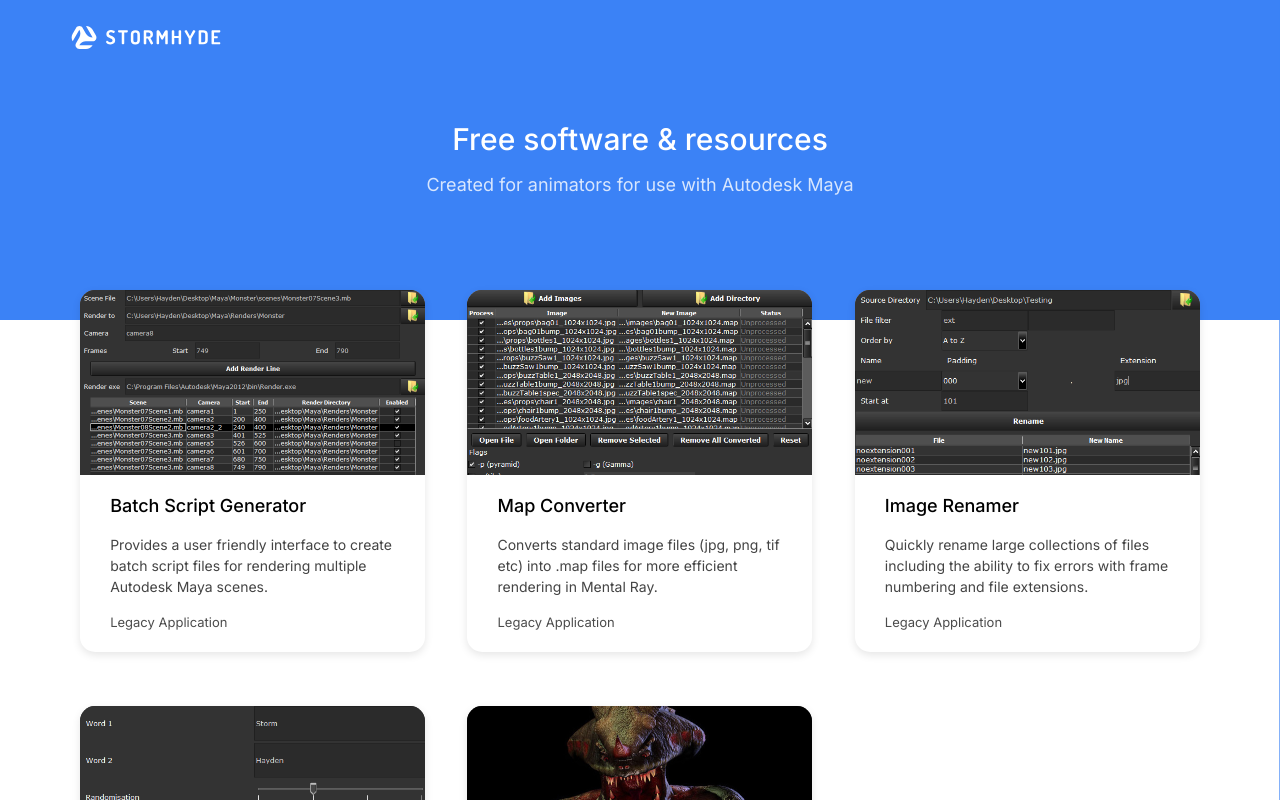
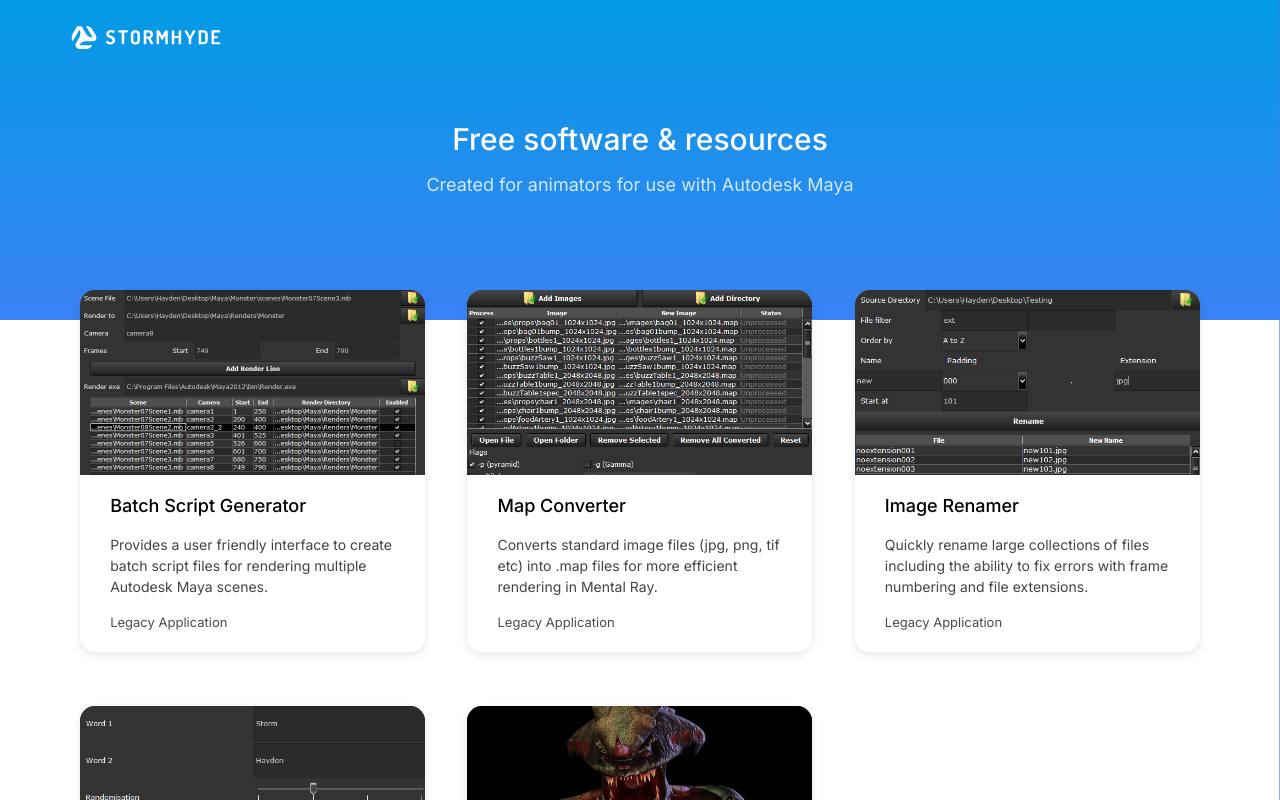
Before and after one commit to haydenbarnett/stormhyde, a Next.js app: page / in a window 1280 px wide. Shown: the top 800 px of the page. Built offline with nearby package versions, Linux system fonts and the light colour scheme.

Commit message:
Animation and banner adjustments

```diff
--- a/components/Banner/Banner.tsx
+++ b/components/Banner/Banner.tsx
@@ -1,4 +1,5 @@
 import { FC } from "react";
+import styled from "@emotion/styled";
 import { Container, Flex, Stack, Heading, Text } from "../";
 import * as CSS from "csstype";
 
@@ -8,6 +9,20 @@
   category?: string;
   layout?: "left" | "center";
 };
+
+const Wrapper = styled.div`
+  display: flex;
+  align-items: center;
+  padding: ${(props) => props.theme.space[12]} 0;
+  min-height: 320px;
+
+  background-color: ${(props) => props.theme.colors.blue};
+  background-image: linear-gradient(
+    180deg,
+    ${(props) => props.theme.colors.sky} 0%,
+    ${(props) => props.theme.colors.blue} 100%
+  );
+`;
 
 export const Banner: FC<BannerProps> = ({
   title,
@@ -28,7 +43,7 @@
     center: undefined,
   };
   return (
-    <Flex alignItems="center" bg="blue" py={12} minHeight="320px">
+    <Wrapper>
       <Container>
         <Flex
           justifyContent={justifyContent[layout] as CSS.Property.JustifyContent}
@@ -53,7 +68,7 @@
           </Stack>
         </Flex>
       </Container>
-    </Flex>
+    </Wrapper>
   );
 };
 
--- a/components/Header/Header.tsx
+++ b/components/Header/Header.tsx
@@ -7,7 +7,6 @@
   left: 0;
   right: 0;
   z-index: 10;
-  background: ${(props) => props.theme.colors.blue};
 `;
 
 const LogoWrapper = styled.a`
--- a/components/TransitionLayout/TransitionLayout.tsx
+++ b/components/TransitionLayout/TransitionLayout.tsx
@@ -2,7 +2,7 @@
 import styled from "@emotion/styled";
 
 type TransitionLayoutProps = {
-  key?: string;
+  route?: string;
   children: React.ReactNode;
 };
 
@@ -28,7 +28,10 @@
   z-index: 100;
 `;
 
-export const TransitionLayout = ({ children, key }: TransitionLayoutProps) => {
+export const TransitionLayout = ({
+  children,
+  route,
+}: TransitionLayoutProps) => {
   return (
     <>
       <motion.main
@@ -36,25 +39,25 @@
         animate={{ opacity: 1 }}
         exit={{ opacity: 0 }}
         transition={{
-          duration: 0.6,
+          duration: 0.4,
         }}
       >
         {children}
       </motion.main>
       <SlideIn
-        key={key}
+        key={`${route}-in`}
         initial={{ scaleX: 0 }}
         animate={{ scaleX: 0 }}
         exit={{ scaleX: 1 }}
-        transition={{ duration: 0.6, ease: "anticipate" }}
+        transition={{ duration: 0.4, ease: "anticipate" }}
       />
       <SlideOut
-        key={key}
+        key={`${route}-out`}
         className="slide-out"
         initial={{ scaleX: 1 }}
         animate={{ scaleX: 0 }}
         exit={{ scaleX: 0 }}
-        transition={{ duration: 0.6, ease: "anticipate" }}
+        transition={{ duration: 0.4, ease: "anticipate" }}
       />
     </>
   );
```
